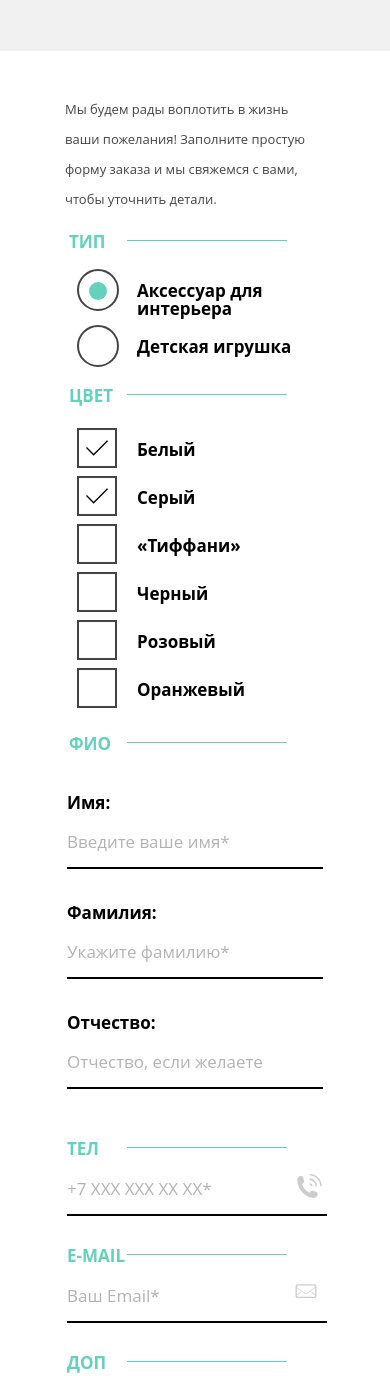
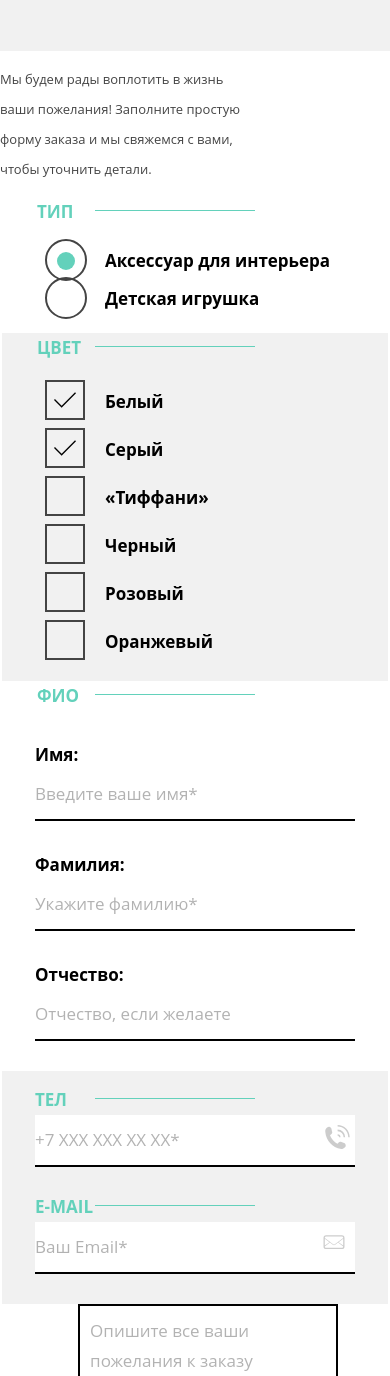
Before and after one commit to artkerr/mishka, a website: page source/form.html in a window 390 px wide. Shown: the part 598-1974 px from the top of the page. Drawn offline with nearby package versions, Linux system fonts and the light colour scheme; files that its build step writes are made by us from their sources.

Commit message:
Адаптивные сетки form.html

```diff
--- a/source/form.html
+++ b/source/form.html
@@ -50,10 +50,11 @@
           <h1 class="main-header__title">Вязание на заказ</h1>
         </div>
       </header>
-      <section class="order container">
+      <section class="order">
         <p class="order__text">Мы будем рады воплотить в жизнь ваши пожелания! Заполните простую форму заказа и мы свяжемся с вами, чтобы уточнить детали.</p>
         <form class="order__form form" action="https://echo.htmlacademy.ru" method="post">
           <fieldset class="form__fieldset">
+            <div class="form__fieldset-wrapper container">
               <legend class="form__legend">Тип</legend>
               <ul class="form__type type-list">
                 <li class="type-list__item">
@@ -65,8 +66,10 @@
                   <label class="type-list__label" for="child">Детская игрушка</label>
                 </li>
               </ul>
+            </div>
           </fieldset>
-          <fieldset class="form__fieldset">
+          <fieldset class="form__fieldset form__fieldset--gray">
+            <div class="form__fieldset-wrapper container">
               <legend class="form__legend">Цвет</legend>
               <ul class="form__color color-list">
                 <li class="color-list__item">
@@ -94,8 +97,10 @@
                   <label class="color-list__label" for="orange">Оранжевый</label>
                 </li>
               </ul>
+            </div>
           </fieldset>
           <fieldset class="form__fieldset">
+            <div class="form__fieldset-wrapper container">
               <legend class="form__legend">ФИО</legend>
               <ul class="form__user-data user-data">
                 <li class="user-data__item">
@@ -111,8 +116,10 @@
                   <input class="user-data__input" type="text" name="user-data" id="father-name" placeholder="Отчество, если желаете">
                 </li>
               </ul>
+            </div>
           </fieldset>
-          <fieldset class="form__fieldset">
+          <fieldset class="form__fieldset form__fieldset--gray">
+            <div class="form__fieldset-wrapper container">
               <legend class="form__legend visually-hidden">Контакты</legend>
               <ul class="form__contacts user-contacts">
                 <li class="user-contacts__item">
@@ -129,12 +136,15 @@
                     <use xlink:href="img/sprite.svg#icon-mail"></use>
                   </svg>
                 </li>
-              <li class="user-contacts__item">
+              </ul>
+            </div>
+          </fieldset>
+          <fieldset class="form__fieldset">
+            <div class="form__fieldset-wrapper container">
               <label class="user-contacts__label" for="message">Доп</label>
               <textarea class="user-contacts__textarea" name="user-contacts" id="message">Опишите все ваши пожелания к заказу
               </textarea>
-              </li>
-            </ul>
+            </div>
           </fieldset>
           <p class="form__text">*Поля обязательны для заполнения</p>
           <button class="button form__button" type="submit">Отправить заказ</button>
--- a/source/sass/blocks/color-list.scss
+++ b/source/sass/blocks/color-list.scss
@@ -2,11 +2,18 @@
 .color-list {
   list-style: none;
   padding: 0;
+
+  @media (min-width: $tablet-width) {
+    display: flex;
+    flex-wrap: wrap;
+    min-width: 700px;
+  }
 }
 
 .color-list__item {
   @include form-label;
   padding: 15px 0 15px 70px;
+  min-width: 300px;
 }
 
 .color-list__label {
--- a/source/sass/blocks/form.scss
+++ b/source/sass/blocks/form.scss
@@ -5,6 +5,10 @@
 .form__fieldset {
   border: none;
   padding: 0;
+
+  &--gray {
+    background-color: $white-smoke;
+  }
 }
 
 .form__legend {
@@ -23,6 +27,14 @@
     height: 1px;
     background-color: $downy;
   }
+
+  @media (min-width: $tablet-width) {
+    transform: translateY(55px);
+
+    &::after {
+      content: none;
+    }
+  }
 }
 
 .form__text {
@@ -34,3 +46,21 @@
 .form__button {
   padding: 10px 45px;
 }
+
+.form__type  {
+  @media (min-width: $tablet-width) {
+    margin-left: 100px;
+  }
+}
+
+.form__color  {
+  @media (min-width: $tablet-width) {
+    margin-left: 100px;
+  }
+}
+
+.form__user-data  {
+  @media (min-width: $tablet-width) {
+    margin-left: 100px;
+  }
+}
--- a/source/sass/blocks/order.scss
+++ b/source/sass/blocks/order.scss
@@ -1,8 +1,13 @@
 .order {
-  padding: 30px;
+
 }
 
 .order__text {
   font-size: 13px;
   width: 250px;
+
+  @media (min-width: $tablet-width) {
+    font-size: 17px;
+    width: 630px;
+  }
 }
```
Lines whose indentation alone changed are shown as unchanged.
